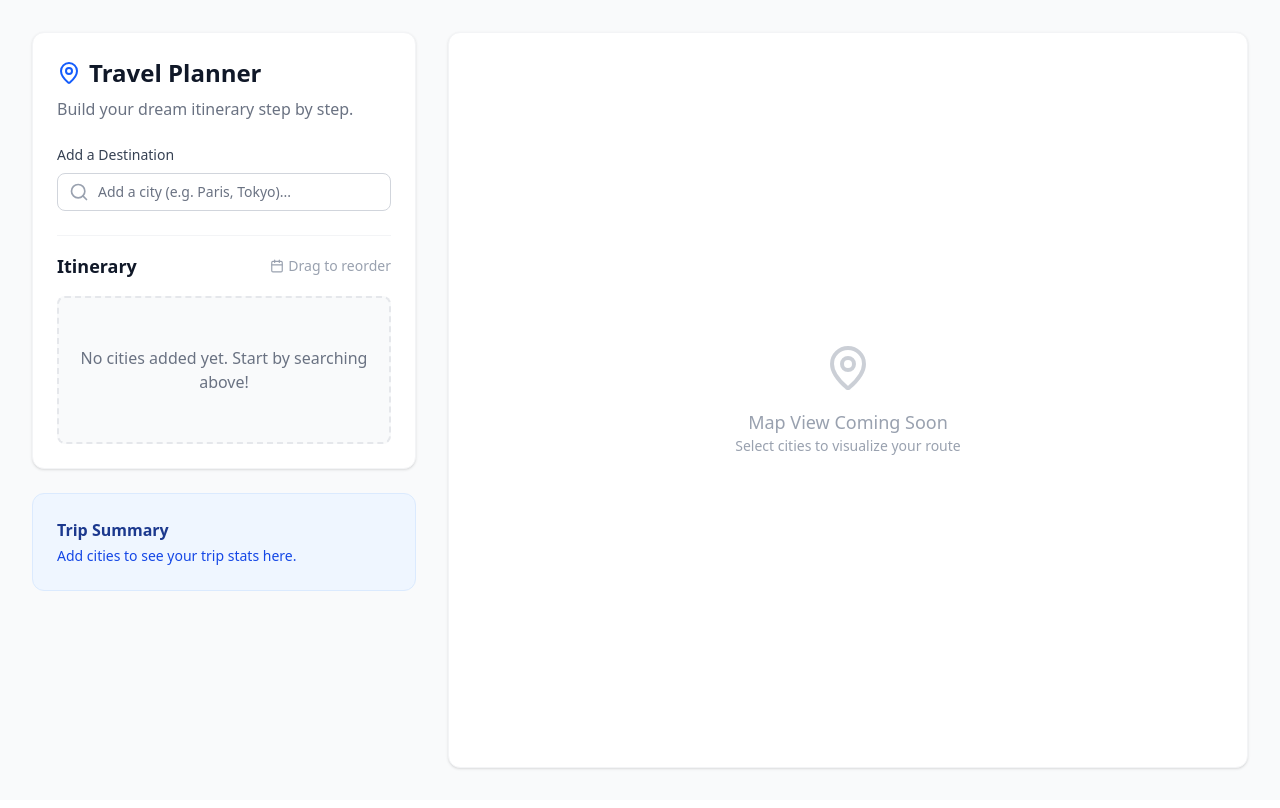
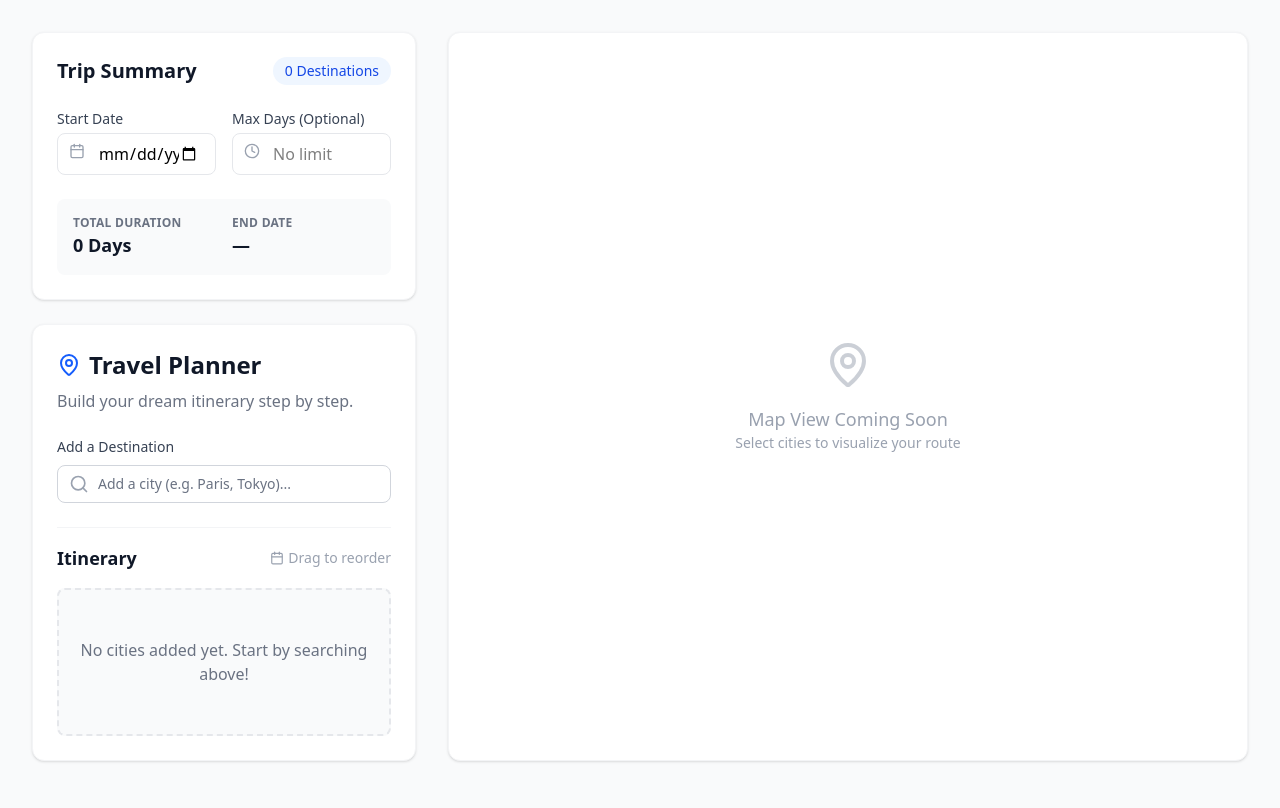
Before and after one commit to The-Dubious-Disc/travel-planner, a Next.js app: page / in a window 1280 px wide. Shown: the top 808 px of the page. Built offline with nearby package versions, Linux system fonts and the light colour scheme.

Commit message:
feat: Add Gantt chart visualization and trip summary with constraints

```diff
--- a/src/app/page.tsx
+++ b/src/app/page.tsx
@@ -2,14 +2,20 @@
 
 import CitySearch from '@/components/CitySearch';
 import CityList from '@/components/CityList';
+import TripSummary from '@/components/TripSummary';
+import GanttChart from '@/components/GanttChart';
 import { MapPin, Calendar } from 'lucide-react';
 
 export default function Home() {
   return (
     <main className="min-h-screen bg-gray-50 p-4 md:p-8">
-      <div className="max-w-7xl mx-auto grid grid-cols-1 lg:grid-cols-3 gap-8">
+      <div className="max-w-7xl mx-auto space-y-8">
+        <div className="grid grid-cols-1 lg:grid-cols-3 gap-8">
           {/* Left Column: Trip Builder */}
           <div className="lg:col-span-1 space-y-6">
+            {/* Trip Summary Component */}
+            <TripSummary />
+
             <div className="bg-white p-6 rounded-xl shadow-sm border border-gray-100">
               <h1 className="text-2xl font-bold text-gray-900 mb-2 flex items-center gap-2">
                 <MapPin className="text-blue-600" />
@@ -37,19 +43,11 @@ export default function Home() {
                 </div>
               </div>
             </div>
-
-          {/* Summary Card (Placeholder for now) */}
-          <div className="bg-blue-50 p-6 rounded-xl border border-blue-100">
-             <h3 className="font-semibold text-blue-900 mb-1">Trip Summary</h3>
-             <p className="text-blue-700 text-sm">
-               Add cities to see your trip stats here.
-             </p>
-          </div>
           </div>
 
           {/* Right Column: Map/Visualizer (Placeholder for MVP) */}
           <div className="lg:col-span-2 hidden lg:block">
-          <div className="bg-white h-[calc(100vh-4rem)] rounded-xl shadow-sm border border-gray-100 flex items-center justify-center bg-grid-slate-100">
+            <div className="bg-white h-full min-h-[500px] rounded-xl shadow-sm border border-gray-100 flex items-center justify-center bg-grid-slate-100">
                <div className="text-center text-gray-400">
                  <MapPin size={48} className="mx-auto mb-4 opacity-50" />
                  <p className="text-lg">Map View Coming Soon</p>
@@ -58,6 +56,12 @@ export default function Home() {
             </div>
           </div>
         </div>
+
+        {/* Bottom Section: Gantt Chart */}
+        <div className="w-full">
+          <GanttChart />
+        </div>
+      </div>
     </main>
   );
 }
--- /dev/null
+++ b/src/components/GanttChart.tsx
@@ -0,0 +1,110 @@
+'use client';
+
+import { useTripStore } from '@/store/useTripStore';
+import { format, addDays } from 'date-fns';
+
+const COLORS = [
+  'bg-blue-500 border-blue-600',
+  'bg-emerald-500 border-emerald-600',
+  'bg-amber-500 border-amber-600',
+  'bg-purple-500 border-purple-600',
+  'bg-rose-500 border-rose-600',
+  'bg-indigo-500 border-indigo-600',
+  'bg-cyan-500 border-cyan-600',
+  'bg-orange-500 border-orange-600',
+];
+
+export default function GanttChart() {
+  const { cities, startDate } = useTripStore();
+
+  if (cities.length === 0) {
+    return null;
+  }
+
+  // Calculate timeline data
+  let currentOffset = 0;
+  const timelineData = cities.map((city, index) => {
+    const startOffset = currentOffset;
+    const endOffset = currentOffset + city.days;
+
+    // Calculate dates if startDate exists
+    const start = startDate ? addDays(startDate, startOffset) : null;
+    const end = startDate ? addDays(startDate, endOffset - 1) : null; // Inclusive end date for display
+
+    // Update offset for next city
+    currentOffset += city.days;
+
+    return {
+      ...city,
+      start,
+      end,
+      color: COLORS[index % COLORS.length],
+      startDayIdx: startOffset + 1,
+      endDayIdx: endOffset
+    };
+  });
+
+  // Scale: 1 day = X pixels (or percentage).
+  // For scrolling, let's use a fixed min-width per day.
+  // Using flex-basis/width relative to total days might be too small for long trips.
+  // Let's use a dynamic grid or flex with width styles.
+
+  const DAY_WIDTH_PX = 60; // Wide enough for a label if needed, or just visual bulk
+
+  return (
+    <div className="bg-white p-6 rounded-xl shadow-sm border border-gray-100 mt-6">
+      <h2 className="text-xl font-bold text-gray-900 mb-4">Trip Timeline</h2>
+
+      <div className="w-full overflow-x-auto pb-4">
+        {/* Container for the chart */}
+        <div
+          className="flex h-32 relative min-w-max"
+          style={{ width: `${Math.max(100, currentOffset * DAY_WIDTH_PX)}px` }}
+        >
+          {timelineData.map((item) => (
+            <div
+              key={item.id}
+              className={`relative h-16 mt-8 first:rounded-l-lg last:rounded-r-lg shadow-sm border-b-4 border-r border-white/20 transition-all hover:brightness-110 group ${item.color}`}
+              style={{ width: `${item.days * DAY_WIDTH_PX}px` }}
+            >
+              {/* Label inside bar */}
+              <div className="absolute inset-0 flex items-center justify-center p-1">
+                <span className="text-white font-medium text-sm truncate px-1 shadow-sm">
+                  {item.name}
+                </span>
+              </div>
+
+              {/* Tooltip / Details on Hover or static below */}
+              <div className="absolute -top-7 left-0 text-xs font-semibold text-gray-500 whitespace-nowrap">
+                {item.start && item.end ? (
+                   format(item.start, 'MMM d')
+                ) : (
+                  `Day ${item.startDayIdx}`
+                )}
+              </div>
+
+              {/* Duration pill */}
+              <div className="absolute -bottom-8 left-1/2 -translate-x-1/2 bg-gray-800 text-white text-[10px] px-2 py-0.5 rounded-full opacity-0 group-hover:opacity-100 transition-opacity whitespace-nowrap z-10">
+                {item.days} days
+              </div>
+            </div>
+          ))}
+
+          {/* End Date Marker */}
+          <div className="absolute -top-7 right-0 translate-x-1/2 text-xs font-semibold text-gray-500">
+             {timelineData.length > 0 && (
+               timelineData[timelineData.length - 1].end
+                 ? format(addDays(timelineData[timelineData.length - 1].end!, 1), 'MMM d') // The day they leave / trip over
+                 : `Day ${currentOffset + 1}`
+             )}
+          </div>
+        </div>
+
+        {/* Legend / Info if needed */}
+        <div className="mt-6 text-sm text-gray-400 flex gap-4">
+           <span>Total: {currentOffset} days</span>
+        </div>
+      </div>
+    </div>
+  );
+}
--- /dev/null
+++ b/src/components/TripSummary.tsx
@@ -0,0 +1,114 @@
+'use client';
+
+import { useTripStore } from '@/store/useTripStore';
+import { format, addDays } from 'date-fns';
+import { Calendar as CalendarIcon, Clock, AlertTriangle, CheckCircle2 } from 'lucide-react';
+
+export default function TripSummary() {
+  const {
+    cities,
+    startDate,
+    totalDays: limitDays,
+    setStartDate,
+    setTotalDays
+  } = useTripStore();
+
+  const currentTotalDays = cities.reduce((sum, city) => sum + city.days, 0);
+  const cityCount = cities.length;
+
+  const tripEndDate = startDate
+    ? addDays(startDate, currentTotalDays)
+    : null;
+
+  const isOverLimit = limitDays !== null && currentTotalDays > limitDays;
+  const remainingDays = limitDays !== null ? limitDays - currentTotalDays : null;
+
+  return (
+    <div className="bg-white p-6 rounded-xl shadow-sm border border-gray-100 space-y-6">
+      <div className="flex items-center justify-between">
+        <h2 className="text-xl font-bold text-gray-900">Trip Summary</h2>
+        <div className="px-3 py-1 bg-blue-50 text-blue-700 rounded-full text-sm font-medium">
+          {cityCount} {cityCount === 1 ? 'Destination' : 'Destinations'}
+        </div>
+      </div>
+
+      {/* Settings: Start Date & Limit */}
+      <div className="grid grid-cols-1 md:grid-cols-2 gap-4">
+        <div>
+          <label className="block text-sm font-medium text-gray-700 mb-1">
+            Start Date
+          </label>
+          <div className="relative">
+            <input
+              type="date"
+              className="w-full pl-10 pr-4 py-2 border border-gray-200 rounded-lg focus:outline-none focus:ring-2 focus:ring-blue-500 focus:border-transparent"
+              value={startDate ? format(startDate, 'yyyy-MM-dd') : ''}
+              onChange={(e) => setStartDate(e.target.value ? new Date(e.target.value) : null)}
+            />
+            <CalendarIcon className="absolute left-3 top-2.5 text-gray-400" size={16} />
+          </div>
+        </div>
+
+        <div>
+          <label className="block text-sm font-medium text-gray-700 mb-1">
+            Max Days (Optional)
+          </label>
+          <div className="relative">
+            <input
+              type="number"
+              min="1"
+              placeholder="No limit"
+              className="w-full pl-10 pr-4 py-2 border border-gray-200 rounded-lg focus:outline-none focus:ring-2 focus:ring-blue-500 focus:border-transparent"
+              value={limitDays || ''}
+              onChange={(e) => {
+                const val = e.target.value ? parseInt(e.target.value) : null;
+                setTotalDays(val);
+              }}
+            />
+            <Clock className="absolute left-3 top-2.5 text-gray-400" size={16} />
+          </div>
+        </div>
+      </div>
+
+      {/* Stats Display */}
+      <div className="bg-gray-50 rounded-lg p-4 grid grid-cols-2 gap-4">
+        <div>
+          <p className="text-xs text-gray-500 uppercase tracking-wide font-semibold">Total Duration</p>
+          <p className="text-lg font-bold text-gray-900">{currentTotalDays} Days</p>
+        </div>
+        <div>
+          <p className="text-xs text-gray-500 uppercase tracking-wide font-semibold">End Date</p>
+          <p className="text-lg font-bold text-gray-900">
+            {tripEndDate ? format(tripEndDate, 'MMM d, yyyy') : '—'}
+          </p>
+        </div>
+      </div>
+
+      {/* Warning / Status */}
+      {limitDays !== null && (
+        <div className={`p-4 rounded-lg flex items-start gap-3 border ${
+          isOverLimit
+            ? 'bg-red-50 border-red-100 text-red-700'
+            : 'bg-green-50 border-green-100 text-green-700'
+        }`}>
+          {isOverLimit ? (
+            <AlertTriangle className="shrink-0 mt-0.5" size={20} />
+          ) : (
+            <CheckCircle2 className="shrink-0 mt-0.5" size={20} />
+          )}
+          <div>
+            <p className="font-semibold">
+              {isOverLimit ? 'Time Limit Exceeded' : 'Within Budget'}
+            </p>
+            <p className="text-sm mt-1">
+              {isOverLimit
+                ? `You are ${Math.abs(remainingDays!)} days over your ${limitDays}-day limit.`
+                : `You have ${remainingDays} days remaining.`
+              }
+            </p>
+          </div>
+        </div>
+      )}
+    </div>
+  );
+}
```
Lines whose indentation alone changed are shown as unchanged.
